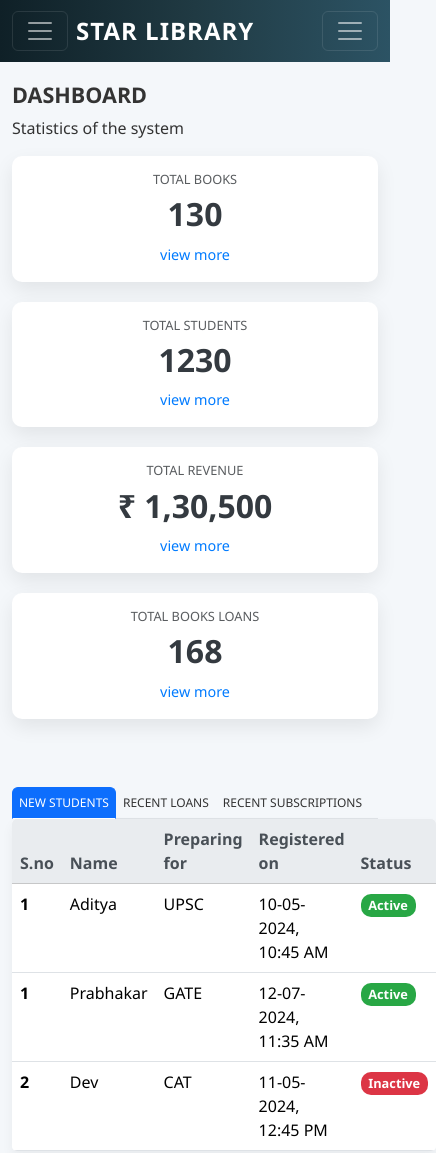
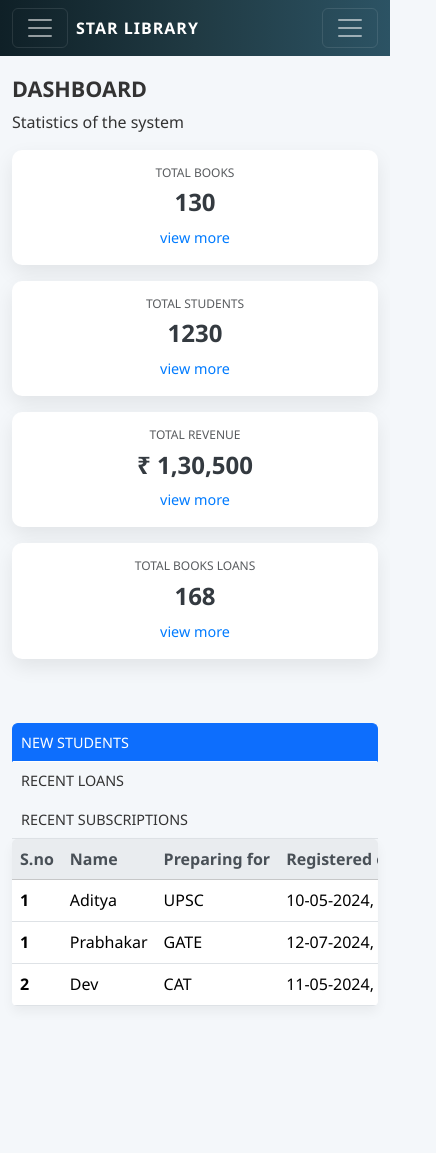
Before and after one commit to Aditya7761/Library-Management-System, a plain HTML site: page Dashboard.html in a window 390 px wide. Shown: the whole page, 436 px wide, since content can reach past the window. After the commit the page ends 1022 px from the top, so only its background shows below. Drawn offline with nearby package versions, Linux system fonts and the light colour scheme.

Commit message:
making it responsive

```diff
--- a/assets/css/style.css
+++ b/assets/css/style.css
@@ -191,13 +191,73 @@ body {
   color: #212529 !important;
 }
 
-/* Responsive Fixes */
-@media (max-width: 768px) {
-  .navbar .form-control {
+/* General Mobile and Tablet Styles */
+@media (max-width: 991.98px) {
+  /* Offcanvas sidebar full width for smaller screens */
+  .offcanvas-start {
+    width: 100% !important;
+  }
+
+  /* Hide dashboard cards scroll issue */
+  .Dashboard-counts .card {
+    margin-bottom: 1rem;
+  }
+
+  /* Stack dashboard cards vertically */
+  .Dashboard-counts .col-md-3 {
     width: 100%;
   }
 
-  .card {
-    margin-bottom: 20px;
+  /* Tab content tables: scroll on smaller screens */
+  .tab-content table {
+    display: block;
+    width: 100%;
+    overflow-x: auto;
+    white-space: nowrap;
+  }
+
+  /* Adjust user icon in navbar */
+  .user-icon {
+    width: 30px;
+    height: 30px;
+    margin-right: 5px;
+  }
+
+  /* Make the nav tabs full width */
+  .Dashboard-tabs .nav-tabs .nav-link {
+    width: 100%;
+    text-align: left;
+  }
+
+  /* Responsive input group (search bar) */
+  .navbar .input-group {
+    flex-direction: column;
+  }
+
+  .navbar .input-group input,
+  .navbar .input-group button {
+    width: 100%;
+    margin-bottom: 0.5rem;
   }
 }
+
+/* Extra small devices */
+@media (max-width: 575.98px) {
+  .navbar-brand {
+    font-size: 1rem;
+  }
+
+  .card-body h1 {
+    font-size: 1.5rem;
+  }
+
+  .card-body h6 {
+    font-size: 0.75rem;
+  }
+
+  .Dashboard-tabs .nav-tabs .nav-link {
+    font-size: 0.9rem;
+    padding: 0.5rem;
+  }
+
+}
```
Also changed, not shown: 1 other file.
